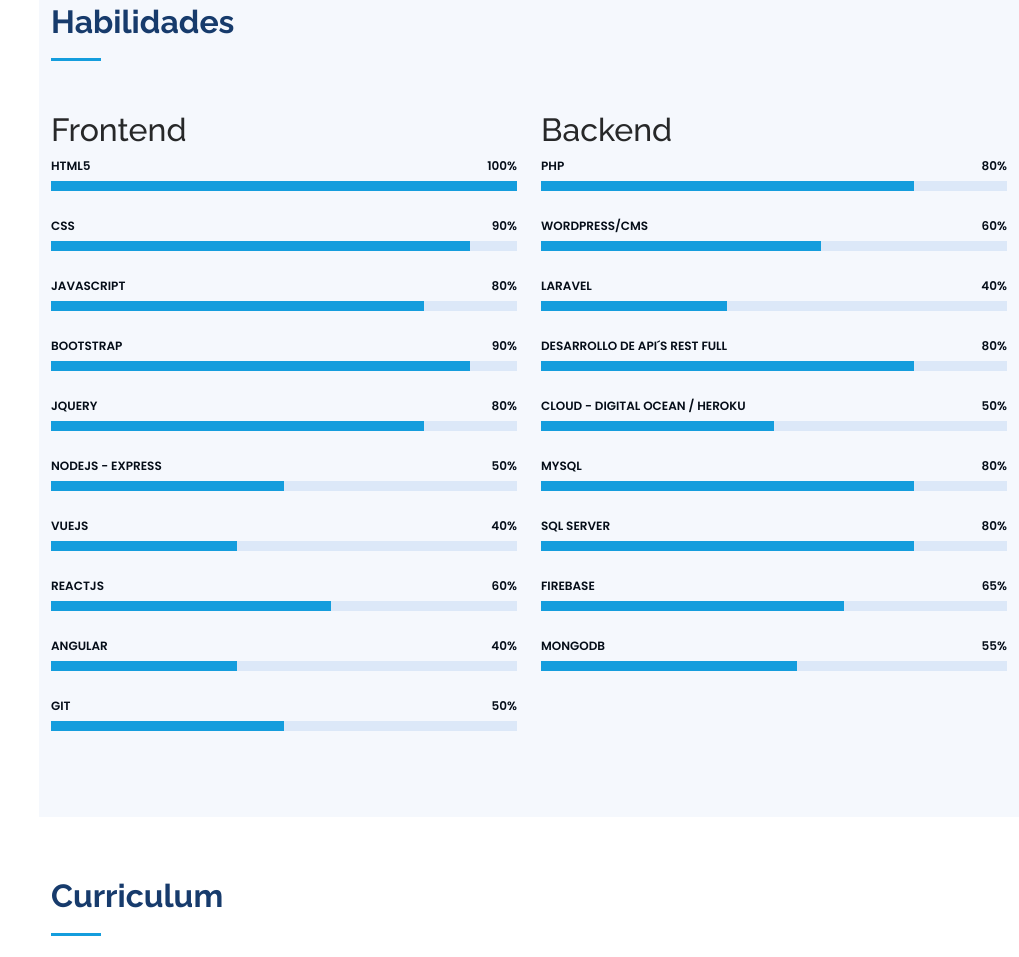
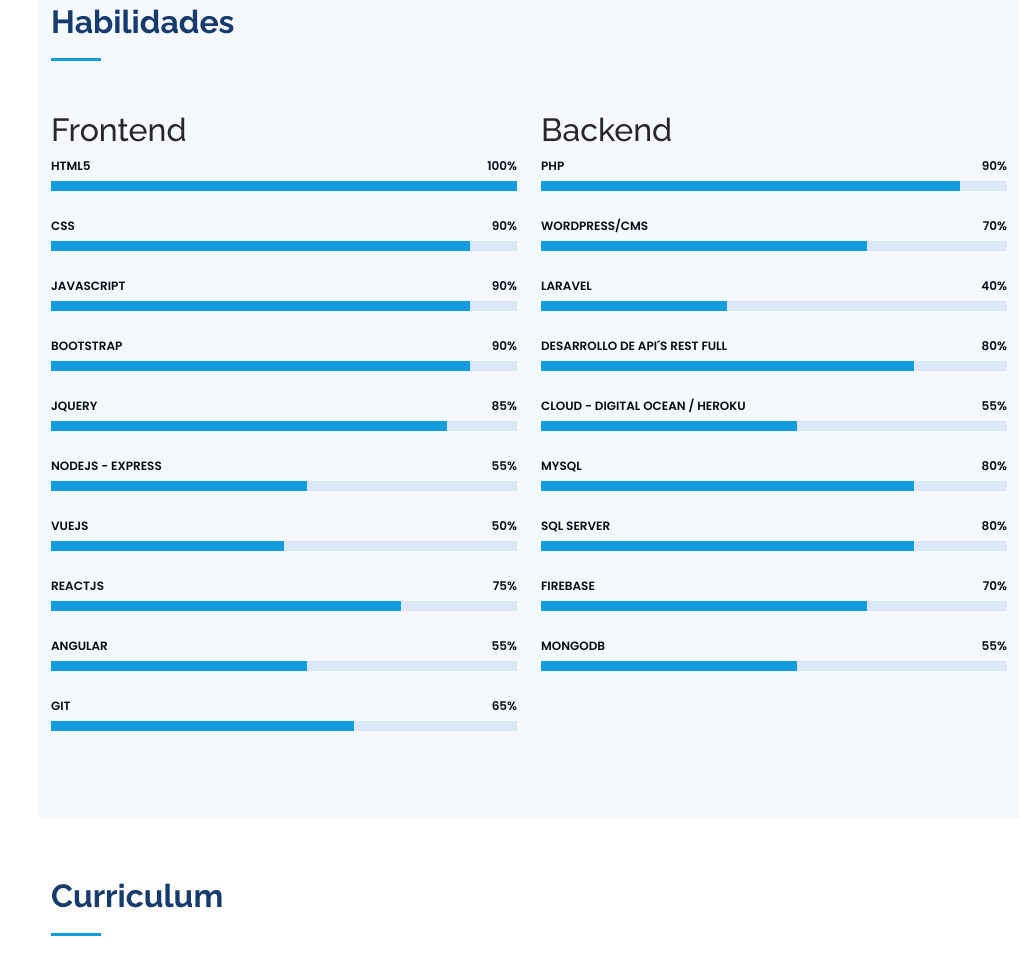
Before and after one commit to memojl/cv, a plain HTML site: page profile/index.html in a window 1280 px wide. Shown: the part 1417-2374 px from the top of the page, without its empty margins (261-1280 px from the left). Drawn offline with nearby package versions, Linux system fonts and the light colour scheme; no server answers.

Commit message:
Update skill

```diff
--- a/profile/index.html
+++ b/profile/index.html
@@ -251,9 +251,9 @@
             </div>
 
             <div class="progress">
-              <span class="skill">JavaScript <i class="val">80%</i></span>
+              <span class="skill">JavaScript <i class="val">90%</i></span>
               <div class="progress-bar-wrap">
-                <div class="progress-bar" role="progressbar" aria-valuenow="80" aria-valuemin="0" aria-valuemax="100"></div>
+                <div class="progress-bar" role="progressbar" aria-valuenow="90" aria-valuemin="0" aria-valuemax="100"></div>
               </div>
             </div>
 
@@ -265,44 +265,44 @@
             </div>
 
             <div class="progress">
-              <span class="skill">jQuery <i class="val">80%</i></span>
+              <span class="skill">jQuery <i class="val">85%</i></span>
               <div class="progress-bar-wrap">
-                <div class="progress-bar" role="progressbar" aria-valuenow="80" aria-valuemin="0" aria-valuemax="100"></div>
+                <div class="progress-bar" role="progressbar" aria-valuenow="85" aria-valuemin="0" aria-valuemax="100"></div>
               </div>
             </div>
 
             <div class="progress">
-              <span class="skill">NodeJS - Express <i class="val">50%</i></span>
+              <span class="skill">NodeJS - Express <i class="val">55%</i></span>
+              <div class="progress-bar-wrap">
+                <div class="progress-bar" role="progressbar" aria-valuenow="55" aria-valuemin="0" aria-valuemax="100"></div>
+              </div>
+            </div>
+
+            <div class="progress">
+              <span class="skill">VUEJS <i class="val">50%</i></span>
               <div class="progress-bar-wrap">
                 <div class="progress-bar" role="progressbar" aria-valuenow="50" aria-valuemin="0" aria-valuemax="100"></div>
               </div>
             </div>
 
             <div class="progress">
-              <span class="skill">VUEJS <i class="val">40%</i></span>
+              <span class="skill">ReactJS <i class="val">75%</i></span>
               <div class="progress-bar-wrap">
-                <div class="progress-bar" role="progressbar" aria-valuenow="40" aria-valuemin="0" aria-valuemax="100"></div>
+                <div class="progress-bar" role="progressbar" aria-valuenow="75" aria-valuemin="0" aria-valuemax="100"></div>
               </div>
             </div>
 
             <div class="progress">
-              <span class="skill">ReactJS <i class="val">60%</i></span>
+              <span class="skill">Angular <i class="val">55%</i></span>
               <div class="progress-bar-wrap">
-                <div class="progress-bar" role="progressbar" aria-valuenow="60" aria-valuemin="0" aria-valuemax="100"></div>
+                <div class="progress-bar" role="progressbar" aria-valuenow="55" aria-valuemin="0" aria-valuemax="100"></div>
               </div>
             </div>
 
             <div class="progress">
-              <span class="skill">Angular <i class="val">40%</i></span>
+              <span class="skill">Git <i class="val">65%</i></span>
               <div class="progress-bar-wrap">
-                <div class="progress-bar" role="progressbar" aria-valuenow="40" aria-valuemin="0" aria-valuemax="100"></div>
-              </div>
-            </div>
-
-            <div class="progress">
-              <span class="skill">Git <i class="val">50%</i></span>
-              <div class="progress-bar-wrap">
-                <div class="progress-bar" role="progressbar" aria-valuenow="50" aria-valuemin="0" aria-valuemax="100"></div>
+                <div class="progress-bar" role="progressbar" aria-valuenow="65" aria-valuemin="0" aria-valuemax="100"></div>
               </div>
             </div>
 
@@ -313,16 +313,16 @@
             <h2>Backend</h2>
 
             <div class="progress">
-              <span class="skill">PHP <i class="val">80%</i></span>
+              <span class="skill">PHP <i class="val">90%</i></span>
               <div class="progress-bar-wrap">
-                <div class="progress-bar" role="progressbar" aria-valuenow="80" aria-valuemin="0" aria-valuemax="100"></div>
+                <div class="progress-bar" role="progressbar" aria-valuenow="90" aria-valuemin="0" aria-valuemax="100"></div>
               </div>
             </div>
 
             <div class="progress">
-              <span class="skill">WordPress/CMS <i class="val">60%</i></span>
+              <span class="skill">WordPress/CMS <i class="val">70%</i></span>
               <div class="progress-bar-wrap">
-                <div class="progress-bar" role="progressbar" aria-valuenow="60" aria-valuemin="0" aria-valuemax="100"></div>
+                <div class="progress-bar" role="progressbar" aria-valuenow="70" aria-valuemin="0" aria-valuemax="100"></div>
               </div>
             </div>
 
@@ -341,9 +341,9 @@
             </div>
 
             <div class="progress">
-              <span class="skill">Cloud - Digital Ocean / Heroku <i class="val">50%</i></span>
+              <span class="skill">Cloud - Digital Ocean / Heroku <i class="val">55%</i></span>
               <div class="progress-bar-wrap">
-                <div class="progress-bar" role="progressbar" aria-valuenow="50" aria-valuemin="0" aria-valuemax="100"></div>
+                <div class="progress-bar" role="progressbar" aria-valuenow="55" aria-valuemin="0" aria-valuemax="100"></div>
               </div>
             </div>
 
@@ -362,9 +362,9 @@
             </div>
 
             <div class="progress">
-              <span class="skill">Firebase <i class="val">65%</i></span>
+              <span class="skill">Firebase <i class="val">70%</i></span>
               <div class="progress-bar-wrap">
-                <div class="progress-bar" role="progressbar" aria-valuenow="65" aria-valuemin="0" aria-valuemax="100"></div>
+                <div class="progress-bar" role="progressbar" aria-valuenow="70" aria-valuemin="0" aria-valuemax="100"></div>
               </div>
             </div>
 
```
